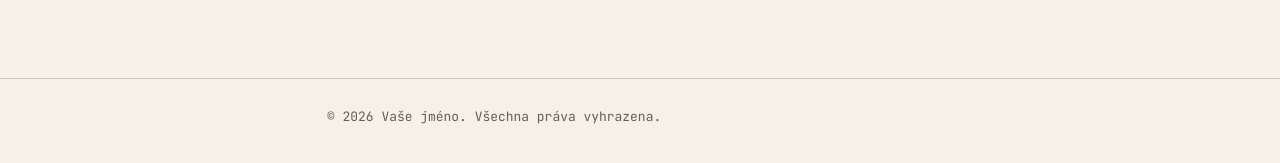
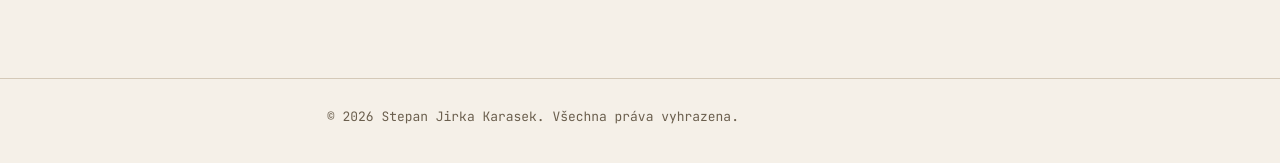
Before and after one commit to StepanJirkaKarasek/StepanJirkaKarasek.github.io, a Jekyll site: the page built from index.html, in a window 1280 px wide. Shown: the part 715-878 px from the top of the page. Built offline with Jekyll 4.4.1, drawn with Linux system fonts in a browser that asks for light colours.

Commit message:
Update _config.yml

```diff
--- a/_config.yml
+++ b/_config.yml
@@ -1,8 +1,8 @@
 title: "Můj Blog"
 description: "Tohle je test"
-url: "https://uzivatelske-jmeno.github.io"
+url: "https://stepanjirkakarasek.github.io"
 baseurl: ""
-author: "Vaše jméno"
+author: "Stepan Jirka Karasek"
 lang: cs
 
 # Build settings
```
